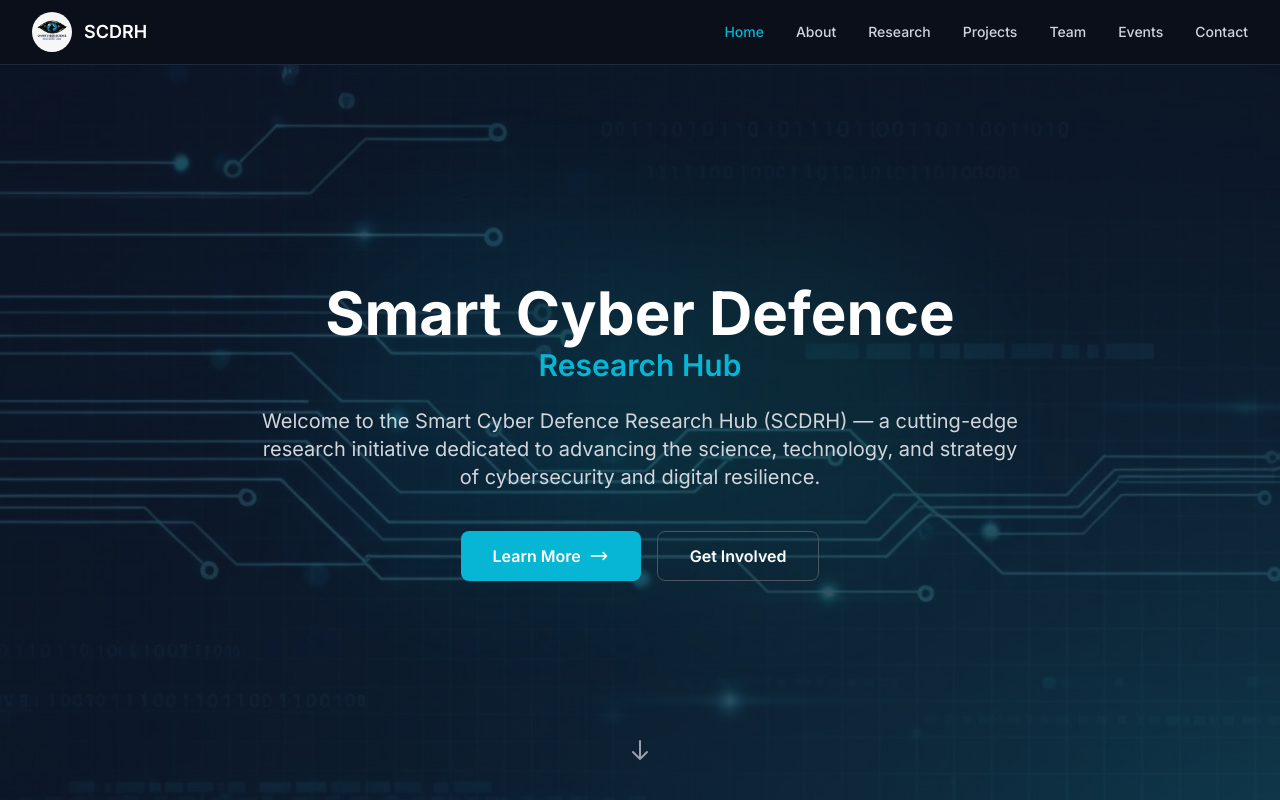
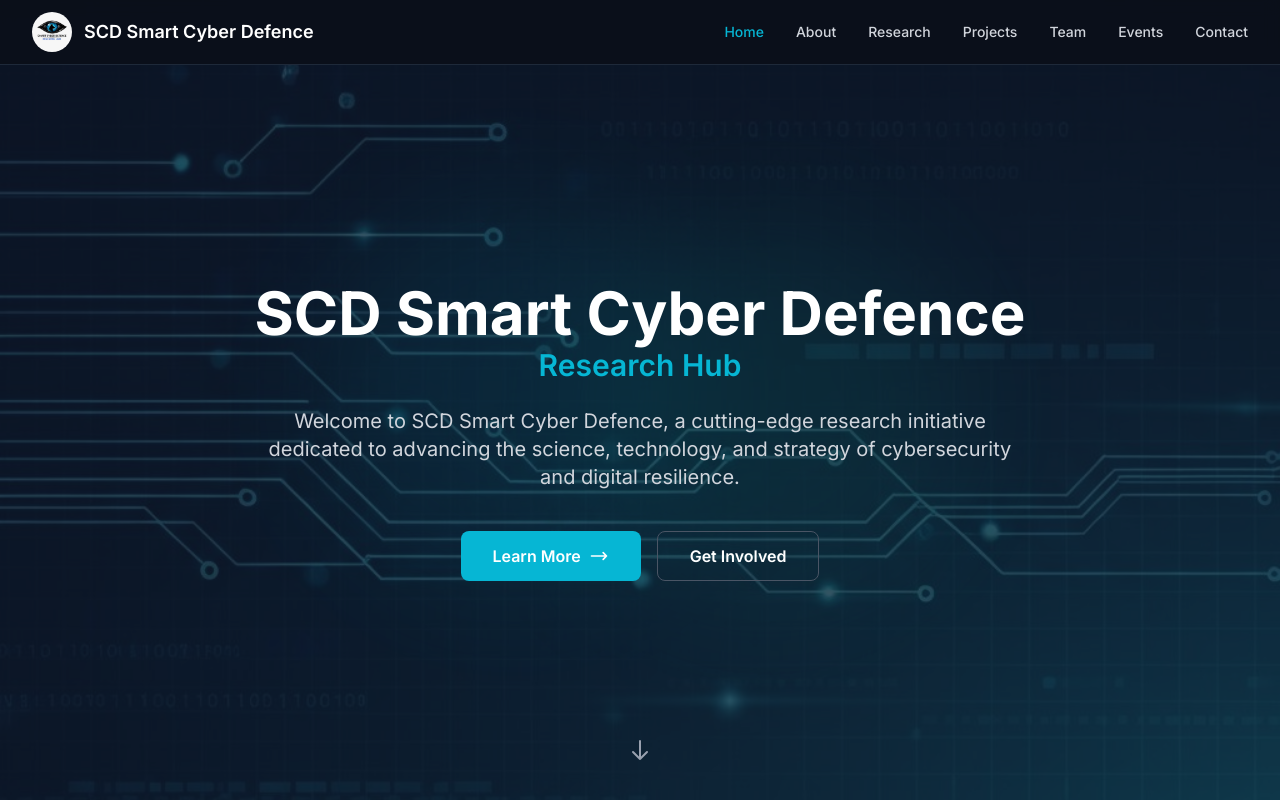
Before and after one commit to newest-j/Smart-Cyber-Defence-Research-Hub, a Vue app in the folder client/: page / in a window 1280 px wide. Shown: the top 800 px of the page. Built offline with nearby package versions, Linux system fonts and the light colour scheme.

Commit message:
SCDRD edited

```diff
--- a/client/index.html
+++ b/client/index.html
@@ -4,24 +4,24 @@
     <meta charset="UTF-8" />
     <link rel="icon" type="image/jpeg" href="/logo.jpeg" />
     <meta name="viewport" content="width=device-width, initial-scale=1.0" />
-    <title>Smart Cyber Defence Research Hub (SCDRH)</title>
+    <title>SCD Smart Cyber Defence</title>
     <meta
       name="description"
-      content="Smart Cyber Defence Research Hub (SCDRH) advances cybersecurity research, digital resilience, and innovation, including CyberXTalk: a smart multilingual cyber attack incidents reporting and management system for Nigeria."
+      content="SCD Smart Cyber Defence advances cybersecurity research, digital resilience, and innovation, including CyberXTalk: a smart multilingual cyber attack incidents reporting and management system for Nigeria."
     />
     <meta
       name="keywords"
-      content="Smart Cyber Defence Research Hub, SCDRH, cybersecurity research, cyber defence, digital resilience, Nigeria, CyberXTalk, incident reporting, threat mitigation"
+      content="SCD Smart Cyber Defence, cybersecurity research, cyber defence, digital resilience, Nigeria, CyberXTalk, incident reporting, threat mitigation"
     />
-    <meta name="author" content="Smart Cyber Defence Research Hub" />
+    <meta name="author" content="SCD Smart Cyber Defence" />
     <meta name="robots" content="index, follow" />
     <meta name="theme-color" content="#0f172a" />
 
     <link rel="canonical" href="https://smartcyberdefencehub.org/" />
 
     <meta property="og:type" content="website" />
-    <meta property="og:site_name" content="Smart Cyber Defence Research Hub" />
-    <meta property="og:title" content="Smart Cyber Defence Research Hub (SCDRH)" />
+    <meta property="og:site_name" content="SCD Smart Cyber Defence" />
+    <meta property="og:title" content="SCD Smart Cyber Defence" />
     <meta
       property="og:description"
       content="Advancing the science, technology, and strategy of cybersecurity and digital resilience in Nigeria and beyond."
@@ -30,7 +30,7 @@
     <meta property="og:url" content="https://smartcyberdefencehub.org/" />
 
     <meta name="twitter:card" content="summary_large_image" />
-    <meta name="twitter:title" content="Smart Cyber Defence Research Hub (SCDRH)" />
+    <meta name="twitter:title" content="SCD Smart Cyber Defence" />
     <meta
       name="twitter:description"
       content="A cutting-edge cybersecurity research initiative focused on cyber defence innovation and resilience."
--- a/client/src/components/Footer.vue
+++ b/client/src/components/Footer.vue
@@ -5,9 +5,9 @@
         <!-- Logo & Description -->
         <div class="col-span-1 md:col-span-2">
           <div class="flex items-center gap-3 mb-4">
-            <img src="/logo.jpeg" alt="SCDRH Logo" class="h-12 w-auto" />
+            <img src="/logo.jpeg" alt="SCD Smart Cyber Defence logo" class="h-12 w-auto" />
             <div>
-              <h3 class="text-lg font-semibold text-white">Smart Cyber Defence</h3>
+              <h3 class="text-lg font-semibold text-white">SCD Smart Cyber Defence</h3>
               <p class="text-sm text-gray-400">Research Hub</p>
             </div>
           </div>
@@ -50,7 +50,12 @@
                   d="M3 8l7.89 5.26a2 2 0 002.22 0L21 8M5 19h14a2 2 0 002-2V7a2 2 0 00-2-2H5a2 2 0 00-2 2v10a2 2 0 002 2z"
                 />
               </svg>
-              info@smartcyberdefencehub.org
+              <a
+                href="mailto:info@smartcyberdefencehub.org"
+                class="text-gray-400 hover:text-primary transition-colors"
+              >
+                info@smartcyberdefencehub.org
+              </a>
             </li>
             <li class="flex items-center gap-2">
               <svg
@@ -81,9 +86,7 @@
       <!-- Bottom Bar -->
       <div class="mt-12 pt-8 border-t border-gray-700">
         <div class="flex flex-col md:flex-row justify-between items-center gap-4">
-          <p class="text-gray-400 text-sm">
-            © 2026 Smart Cyber Defence Research Hub — All Rights Reserved
-          </p>
+          <p class="text-gray-400 text-sm">© 2026 SCD Smart Cyber Defence — All Rights Reserved</p>
           <div class="flex gap-6">
             <router-link
               v-for="link in footerLinks"
--- a/client/src/components/Hero.vue
+++ b/client/src/components/Hero.vue
@@ -17,14 +17,13 @@
     <!-- Content -->
     <div class="relative z-10 max-w-7xl mx-auto px-4 sm:px-6 lg:px-8 text-center">
       <h1 class="text-4xl md:text-6xl font-bold text-white mb-6 text-balance">
-        Smart Cyber Defence
+        <span class="block">SCD Smart Cyber Defence</span>
         <span class="block text-2xl md:text-3xl font-semibold text-primary mt-1">Research Hub</span>
       </h1>
 
       <p class="text-lg md:text-xl text-gray-300 max-w-3xl mx-auto mb-10 text-pretty">
-        Welcome to the Smart Cyber Defence Research Hub (SCDRH) — a cutting-edge research initiative
-        dedicated to advancing the science, technology, and strategy of cybersecurity and digital
-        resilience.
+        Welcome to SCD Smart Cyber Defence, a cutting-edge research initiative dedicated to
+        advancing the science, technology, and strategy of cybersecurity and digital resilience.
       </p>
 
       <div class="flex flex-col sm:flex-row gap-4 justify-center">
--- a/client/src/components/Navbar.vue
+++ b/client/src/components/Navbar.vue
@@ -4,8 +4,14 @@
       <div class="flex items-center justify-between h-16">
         <!-- Logo -->
         <router-link to="/" class="flex items-center gap-3">
-          <img src="/logo.jpeg" alt="SCDRH Logo" class="h-10 w-auto rounded-full" />
-          <span class="text-lg font-semibold text-white hidden sm:block">SCDRH</span>
+          <img
+            src="/logo.jpeg"
+            alt="SCD Smart Cyber Defence logo"
+            class="h-10 w-auto rounded-full"
+          />
+          <span class="text-lg font-semibold text-white hidden sm:block"
+            >SCD Smart Cyber Defence</span
+          >
         </router-link>
 
         <!-- Desktop Navigation -->
--- a/client/src/views/About.vue
+++ b/client/src/views/About.vue
@@ -5,7 +5,7 @@
       <div class="max-w-7xl mx-auto px-4 sm:px-6 lg:px-8">
         <SectionTitle
           title="About Us"
-          subtitle="Learn more about the Smart Cyber Defence Research Hub and our mission"
+          subtitle="Learn more about SCD Smart Cyber Defence and our mission"
         />
       </div>
     </section>
@@ -17,9 +17,9 @@
           <div>
             <h2 class="text-3xl font-bold text-white mb-6">Who We Are</h2>
             <p class="text-gray-300 mb-6 leading-relaxed">
-              The Smart Cyber Defence Research Hub is an interdisciplinary research community
-              focused on addressing pressing cybersecurity challenges through research, innovation,
-              and collaboration.
+              SCD Smart Cyber Defence is an interdisciplinary research community focused on
+              addressing pressing cybersecurity challenges through research, innovation, and
+              collaboration.
             </p>
             <p class="text-gray-300 leading-relaxed">
               Our hub spans expertise in artificial intelligence for cyber defence, threat
@@ -27,7 +27,7 @@
             </p>
           </div>
           <div class="flex justify-center">
-            <img src="/logo.jpeg" alt="SCDRH Logo" class="w-64 h-auto" />
+            <img src="/logo.jpeg" alt="SCD Smart Cyber Defence logo" class="w-64 h-auto" />
           </div>
         </div>
       </div>
--- a/client/src/views/Contact.vue
+++ b/client/src/views/Contact.vue
@@ -3,10 +3,7 @@
     <!-- Header -->
     <section class="py-16 bg-linear-to-b from-secondary/50 to-transparent">
       <div class="max-w-7xl mx-auto px-4 sm:px-6 lg:px-8">
-        <SectionTitle
-          title="Contact Us"
-          subtitle="Get in touch with the Smart Cyber Defence Research Hub"
-        />
+        <SectionTitle title="Contact Us" subtitle="Get in touch with SCD Smart Cyber Defence" />
       </div>
     </section>
 
@@ -44,7 +41,12 @@
                 </div>
                 <div>
                   <h4 class="text-lg font-semibold text-white mb-1">Email</h4>
-                  <p class="text-gray-400">info@smartcyberdefencehub.org</p>
+                  <a
+                    href="mailto:info@smartcyberdefencehub.org"
+                    class="text-gray-400 hover:text-primary transition-colors"
+                  >
+                    info@smartcyberdefencehub.org
+                  </a>
                 </div>
               </div>
 
--- a/client/src/views/Events.vue
+++ b/client/src/views/Events.vue
@@ -5,7 +5,7 @@
       <div class="max-w-7xl mx-auto px-4 sm:px-6 lg:px-8">
         <SectionTitle
           title="News & Events"
-          subtitle="Stay updated with the latest happenings at the Smart Cyber Defence Research Hub"
+          subtitle="Stay updated with the latest happenings at SCD Smart Cyber Defence"
         />
       </div>
     </section>
```
Also changed, not shown: 1 other file (tests, documents, lock files or other folders).
